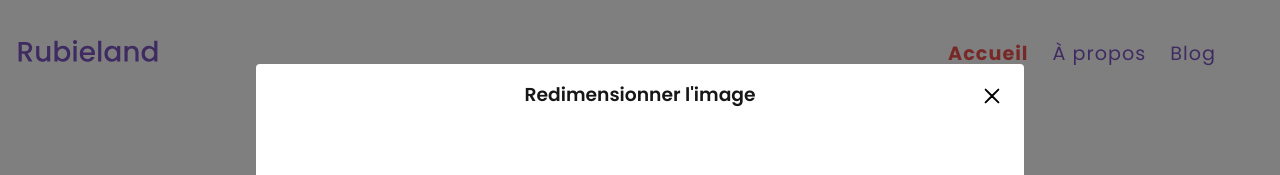
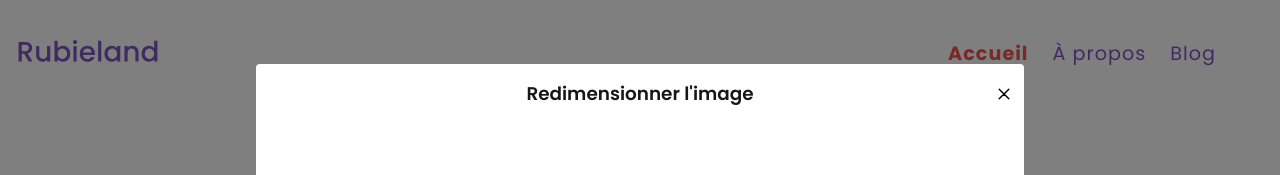
Before and after one commit to rubieland/rubieland, a React (Vite) app in the folder frontend/: page / in a window 1280 px wide. Both pictures are taken after a click on the button "Ouvrir la modale". Shown: the top 175 px of the page. Built offline with nearby package versions, Linux system fonts and the light colour scheme.

Commit message:
style: reduce close icon className and size + adapt title size

```diff
--- a/frontend/src/ui/components/Modal/Modal.tsx
+++ b/frontend/src/ui/components/Modal/Modal.tsx
@@ -25,12 +25,10 @@ const Modal = ({
         style={{ width, height }}
         onClick={(e) => e.stopPropagation()}
       >
-        <div className="modal-header">
-          {title && <h3>{title}</h3>}
-          <div className="modal-close-icon" onClick={toggleOpenModal}>
-            <Cross height={36} width={36} />
-          </div>
+        <div className="modal-close-btn" onClick={toggleOpenModal}>
+          <Cross />
         </div>
+        <div className="modal-header">{title && <h3>{title}</h3>}</div>
         <div className="modal-content">{children}</div>
         {footer && <div className="modal-footer">{footer}</div>}
       </div>
--- a/frontend/src/ui/components/Modal/styles/Modal.scss
+++ b/frontend/src/ui/components/Modal/styles/Modal.scss
@@ -3,7 +3,7 @@
 
 .modal-overlay {
   background-color: rgba(0, 0, 0, 0.5);
-  animation: bounceIn 0.6s forwards;
+  animation: bounceIn 0.5s forwards;
   @include box(100dvw, 100vh);
   @include flex-center;
   position: fixed;
@@ -14,40 +14,49 @@
 }
 
 .modal-wrapper {
-  animation: bounceIn 0.6s forwards;
+  animation: bounceIn 0.5s forwards;
   background-color: $white;
   @include box(100%, 85%);
   border-radius: 0.25rem;
   @include flex-column;
   overflow-x: hidden;
-  min-height: 15rem;
+  position: relative;
+  min-height: 10rem;
   overflow-y: auto;
-  min-width: 15rem;
+  min-width: 16rem;
+}
+
+.modal-close-btn {
+  @include flex-center;
+  position: absolute;
+  cursor: pointer;
+  right: 0.5rem;
+  top: 1rem;
+
+  &:hover {
+    opacity: 0.5;
+  }
 }
 
 .modal-header {
-  position: relative;
   color: $black90;
-  padding: 1rem;
+  padding: 1rem 1rem 0;
 
   > h3 {
-    width: 100%;
-  }
-
-  > .modal-close-icon {
-    display: none;
+    width: calc(100% - 1rem);
+    font-size: 1rem;
   }
 }
 
 .modal-content {
   @include flex-center-column;
-  padding: 0 1rem;
+  padding: 2rem;
   flex: 1;
 }
 
 .modal-footer {
   @include flex-column;
-  padding: 1rem;
+  padding: 0 1rem 1rem;
   gap: 1rem;
 
   > button {
@@ -85,19 +94,13 @@
 }
 
 @include respond-to('medium') {
-  .modal-header {
-    > .modal-close-icon {
-      @include flex-center;
-      @include box(2rem);
-      position: absolute;
-      cursor: pointer;
-      right: 1rem;
-      top: 1rem;
+  .modal-close-btn {
+    top: 1.15rem;
+  }
 
-      &:hover {
-        opacity: 0.5;
-      }
-    }
+  .modal-header > h3 {
+    font-size: 1.15rem;
+    width: 100%;
   }
 
   .modal-footer {
```
